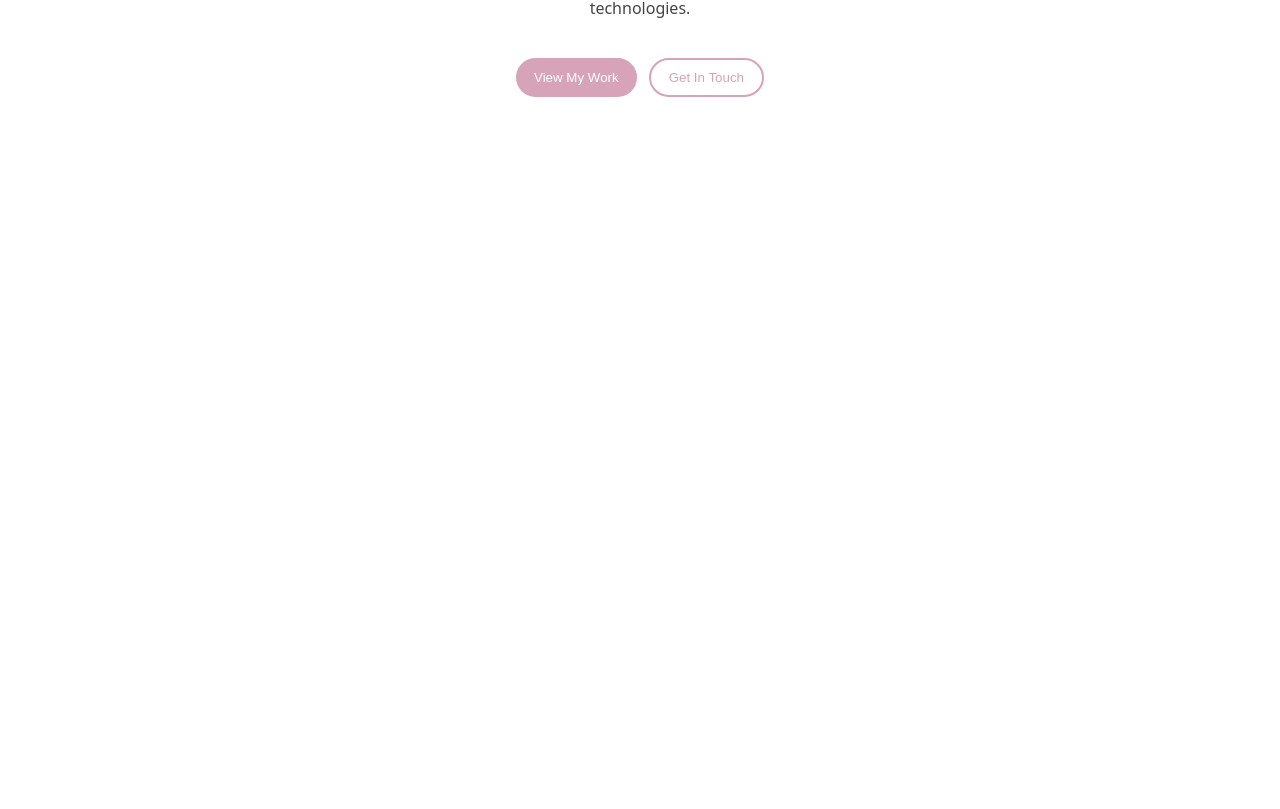
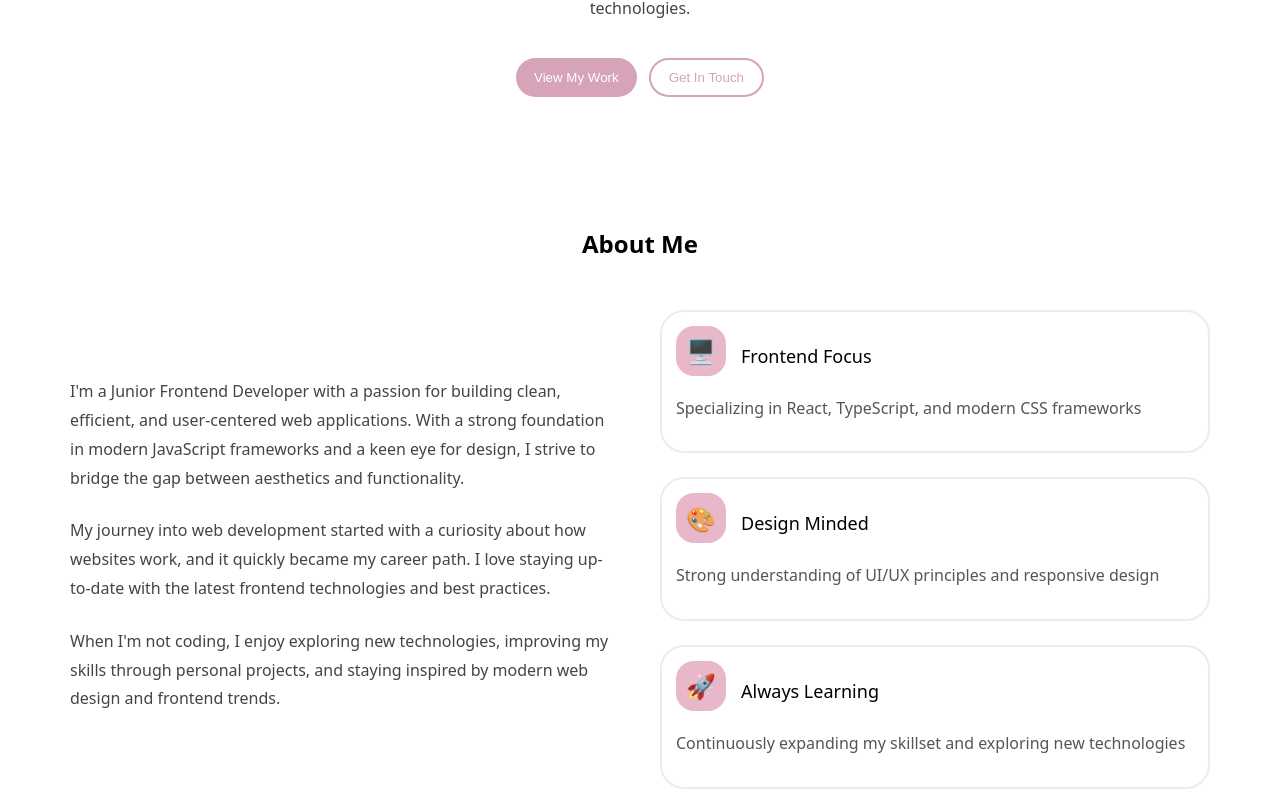
Before and after one commit to NataliaPanchenko/personal-portfolio, a Next.js app: page / in a window 1280 px wide. Shown: the part 619-1428 px from the top of the page. Before the commit the page ends 806 px from the top, so only its background shows below. Built offline with nearby package versions, Linux system fonts and the light colour scheme.

Commit message:
add AboutCard component

```diff
--- /dev/null
+++ b/components/AboutSection/AboutCard.js
@@ -0,0 +1,60 @@
+import styled from "styled-components";
+
+export default function AboutCard({ icon, title, text }) {
+  return (
+    <Card>
+      <Content>
+        <Icon>{icon}</Icon>
+
+        <Title>{title}</Title>
+      </Content>
+      <Text>{text}</Text>
+    </Card>
+  );
+}
+
+const Card = styled.div`
+  background: white;
+  border: 2px solid #f4e8ed;
+  border-radius: 24px;
+  padding: 14px;
+  display: flex;
+  gap: 18px;
+  flex-direction: column;
+  transition: 0.2s ease;
+  &:hover {
+    transform: translateY(-4px);
+    box-shadow: 0 10px 30px rgba(0, 0, 0, 0.06);
+  }
+`;
+
+const Icon = styled.div`
+  min-width: 50px;
+  height: 50px;
+  border-radius: 18px;
+  background: #e8b7ca;
+  display: flex;
+  align-items: center;
+  justify-content: center;
+  font-size: 24px;
+`;
+
+const Content = styled.div`
+  margin: 0;
+  display: flex;
+  flex-direction: row;
+  justify-content: start;
+  gap: 15px;
+`;
+
+const Title = styled.h3`
+  margin-bottom: 10px;
+  font-size: 18px;
+  font-weight: 500;
+`;
+
+const Text = styled.p`
+  color: #555;
+  line-height: 1.6;
+  margin-top: 0;
+`;
--- /dev/null
+++ b/components/AboutSection/AboutSection.js
@@ -0,0 +1,89 @@
+import styled from "styled-components";
+import AboutCard from "./AboutCard";
+import features from "@/db-assets/about.json";
+
+export default function AboutSection() {
+  return (
+    <Section>
+      <Title>About Me</Title>
+
+      <Container>
+        <Left>
+          <Text>
+            I&apos;m a Junior Frontend Developer with a passion for building
+            clean, efficient, and user-centered web applications. With a strong
+            foundation in modern JavaScript frameworks and a keen eye for
+            design, I strive to bridge the gap between aesthetics and
+            functionality.
+          </Text>
+
+          <Text>
+            My journey into web development started with a curiosity about how
+            websites work, and it quickly became my career path. I love staying
+            up-to-date with the latest frontend technologies and best practices.
+          </Text>
+
+          <Text>
+            When I&apos;m not coding, I enjoy exploring new technologies,
+            improving my skills through personal projects, and staying inspired
+            by modern web design and frontend trends.
+          </Text>
+        </Left>
+
+        <Right>
+          {features.map((item) => (
+            <AboutCard
+              key={item.id}
+              icon={item.icon}
+              title={item.title}
+              text={item.text}
+            />
+          ))}
+        </Right>
+      </Container>
+    </Section>
+  );
+}
+
+const Section = styled.section`
+  padding: 20px;
+`;
+
+const Title = styled.h2`
+  text-align: center;
+  margin-bottom: 50px;
+  font-size: 24px;
+`;
+
+const Container = styled.div`
+  display: flex;
+  flex-direction: column;
+  gap: 40px;
+
+  max-width: 1200px;
+  margin: 0 auto;
+  padding: 0 30px;
+
+  @media (min-width: 900px) {
+    flex-direction: row;
+    align-items: center;
+  }
+`;
+
+const Left = styled.div`
+  flex: 1;
+`;
+
+const Right = styled.div`
+  flex: 1;
+
+  display: flex;
+  flex-direction: column;
+  gap: 24px;
+`;
+
+const Text = styled.p`
+  line-height: 1.8;
+  color: #444;
+  margin-bottom: 24px;
+`;
--- /dev/null
+++ b/db-assets/about.json
@@ -0,0 +1,19 @@
+[{
+        "id": 1,
+        "icon": "🖥️",
+        "title": "Frontend Focus",
+        "text": "Specializing in React, TypeScript, and modern CSS frameworks"
+    },
+    {
+        "id": 2,
+        "icon": "🎨",
+        "title": "Design Minded",
+        "text": "Strong understanding of UI/UX principles and responsive design"
+    },
+    {
+        "id": 3,
+        "icon": "🚀",
+        "title": "Always Learning",
+        "text": "Continuously expanding my skillset and exploring new technologies"
+    }
+]
--- a/pages/index.js
+++ b/pages/index.js
@@ -1,3 +1,4 @@
+import AboutSection from "@/components/AboutSection/AboutSection";
 import Header from "@/components/Header";
 import ProfileIntro from "@/components/ProfileIntro";
 
@@ -6,6 +7,7 @@ export default function HomePage() {
     <>
       <Header />
       <ProfileIntro />
+      <AboutSection />
     </>
   );
 }
```
